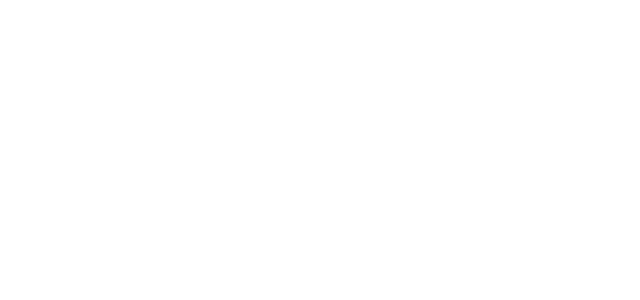
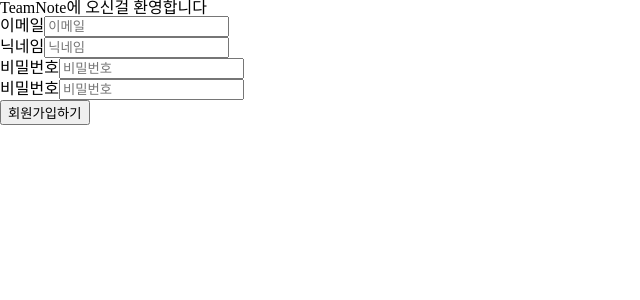
Before and after one commit to The-HangHae99-final/the-Final-FrontEnd, a React (Create React App) app: page /signup in a window 1280 px wide. Before the commit this address had no page. Shown: the top 300 px of the page, without its empty margins (0-640 px from the left). Built offline with nearby package versions, Linux system fonts and the light colour scheme.

Commit message:
Feat: (Signup)Success to send signup data to server

```diff
--- a/src/App.js
+++ b/src/App.js
@@ -13,7 +13,8 @@ import Board from "./pages/Board";
 import Message from "./pages/Message/Message";
 import Calender from "./pages/Calendar/Calendar";
 import Storage from "./pages/Storage";
-import Login from "./pages/Login";
+import Login from "./components/Login";
+import Signup from "./components/Signup";
 
 const App = () => {
   const [isLoggedIn, setIsLoggedIn] = useState(false);
@@ -30,7 +31,7 @@ const App = () => {
     setIsSignupModalOpen(!isSignupModalOpen);
     setIsLoginModalOpen(false);
   };
-
+  console.log(user.isLoggedIn);
   return (
     <div>
       <GlobalStyle />
@@ -49,7 +50,6 @@ const App = () => {
                 />
               }
             >
-              <Route path="login" element={<Login />} />
               <Route path="board" element={<Board />} />
               <Route path="calendar" element={<Calender />} />
               <Route path="message" element={<Message />} />
@@ -57,29 +57,32 @@ const App = () => {
             </Route>
           </>
         ) : (
+          <>
             <Route
               path="/"
               element={
-              <Main
-                isLoggedIn={isLoggedIn}
-                handleLogin={handleLogin}
-                handleSignup={handleSignup}
-                isLoginModalOpen={isLoginModalOpen}
-                isSignupModalOpen={isSignupModalOpen}
+                <Login />
+                // <Main
+                //   isLoggedIn={isLoggedIn}
+                //   handleLogin={handleLogin}
+                //   handleSignup={handleSignup}
+                //   isLoginModalOpen={isLoginModalOpen}
+                //   isSignupModalOpen={isSignupModalOpen}
+                // />
+              }
             />
-            }
-          >
-            <Route
+            <Route path="/signup" element={<Signup />} />
+          </>
+        )}
+      </Routes>
+      {/* <Route
           path="auth/login/callback"
           element={<NaverLoginCallBack />}
         />
         <Route
           path="auth/login/kakao/callback"
           element={<KakaoLoginCallback />}
-            />
-          </Route>
-        )}
-      </Routes>
+        /> */}
     </div>
   );
 };
--- a/src/pages/Login.js
+++ b/src/components/Login.js
@@ -1,17 +1,18 @@
-import React from "react";
+import axios from "axios";
+import React, { useState } from "react";
 import styled from "styled-components";
 
 const Login = () => {
-  return <LoginStyle>Login</LoginStyle>;
+  return <LoginStyle></LoginStyle>;
 };
 
 const LoginStyle = styled.div`
-  background: linear-gradient(
+  /* background: linear-gradient(
       0deg,
       rgba(165, 163, 217, 0.2),
       rgba(165, 163, 217, 0.2)
     ),
-    url(03.jpg);
+    url(); */
 `;
 
 export default Login;
--- a/src/components/Signup.js
+++ b/src/components/Signup.js
@@ -1,7 +1,74 @@
-import React from "react";
+import axios from "axios";
+import React, { useState } from "react";
+import { useNavigate } from "react-router-dom";
 
 const Signup = () => {
-  return <div>Signup</div>;
+  const [signupValue, setSignupValue] = useState({
+    userEmail: "",
+    userName: "",
+    password: "",
+    confirmPassword: "",
+  });
+  const navigate = useNavigate();
+
+  const handleChange = (e) => {
+    const { name, value } = e.target;
+    setSignupValue({ ...signupValue, [name]: value });
+  };
+  console.log(signupValue);
+
+  const handleSubmit = async (e) => {
+    e.preventDefault();
+
+    console.log("서버로 회원가입 데이터를 보냅니다.");
+
+    axios
+      .post("http://52.79.82.195:3001/api/users/signup", signupValue)
+      .then((response) => {
+        console.log(response);
+        if (response.data.success) {
+          alert("로그인에 성공하였습니다!");
+          navigate("/login");
+        }
+      })
+      .catch((error) => console.log(error));
+  };
+  return (
+    <div>
+      <h1 className="login-title">TeamNote에 오신걸 환영합니다</h1>
+      <form className="registerForm" onSubmit={handleSubmit}>
+        <div>
+          <label className="label">이메일</label>
+          <input
+            placeholder="이메일"
+            onChange={handleChange}
+            name="userEmail"
+          />
+        </div>
+        <div>
+          <label>닉네임</label>
+          <input placeholder="닉네임" onChange={handleChange} name="userName" />
+        </div>
+        <div>
+          <label>비밀번호</label>
+          <input
+            placeholder="비밀번호"
+            onChange={handleChange}
+            name="password"
+          />
+        </div>
+        <div>
+          <label>비밀번호</label>
+          <input
+            placeholder="비밀번호"
+            onChange={handleChange}
+            name="confirmPassword"
+          />
+        </div>
+        <button type="submit">회원가입하기</button>
+      </form>
+    </div>
+  );
 };
 
 export default Signup;
```
Also changed, not shown: src/pages/Message/Message.js (+29 -0 lines), src/public/img/031.png (added). Lines whose indentation alone changed are shown as unchanged.
